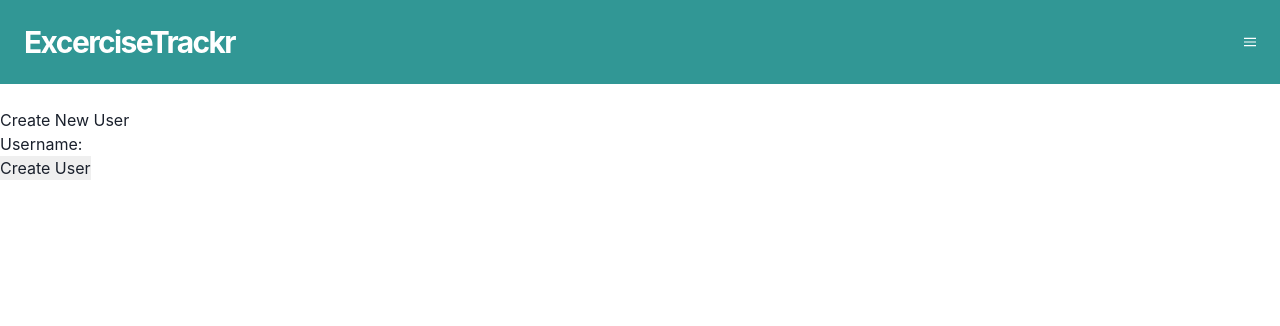
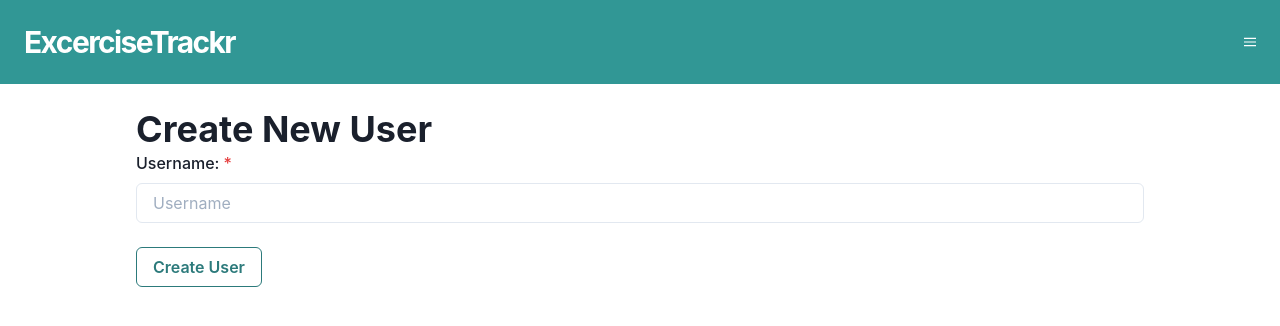
Before and after one commit to dbeattie/exercise-trackr, a React (Create React App) app: page /user in a window 1280 px wide. Shown: the top 326 px of the page. Built offline with nearby package versions, Linux system fonts and the light colour scheme.

Commit message:
add chakra icons, fix create user page, & create edit/delete buttons on exercise list

```diff
--- a/package.json
+++ b/package.json
@@ -3,7 +3,7 @@
   "version": "0.1.0",
   "private": true,
   "dependencies": {
-    "@chakra-ui/icons": "^1.0.10",
+    "@chakra-ui/icons": "^1.0.13",
     "@chakra-ui/react": "^1.5.1",
     "@emotion/react": "^11",
     "@emotion/styled": "^11",
--- a/src/components/create-exercise.component.js
+++ b/src/components/create-exercise.component.js
@@ -139,7 +139,7 @@ export default function CreateExercise(props) {
         </div>
         <div className="form-group">
           <FormControl id="date" isRequired>
-            <FormLabel>Duration (in minutes):</FormLabel>
+            <FormLabel>Date:</FormLabel>
             <div>
                 <DatePicker
                   size="md"
@@ -149,6 +149,7 @@ export default function CreateExercise(props) {
             </div>
           </FormControl>
         </div>
+        <br></br>
         <div className="form-group">
           <Button type="submit" colorScheme="teal" variant="outline" className="btn btn-primary">
             Create Exercise Log
--- a/src/components/create-user.component.js
+++ b/src/components/create-user.component.js
@@ -1,5 +1,13 @@
 import React, { useState, useEffect } from "react";
 import axios from "axios";
+import {
+  Heading,
+  Input,
+  FormControl,
+  FormLabel,
+  Container,
+  Button,
+} from "@chakra-ui/react"
 
 export default function CreateUser() {
   const [user, setUser] = useState("");
@@ -24,31 +32,29 @@ export default function CreateUser() {
     }
 
     setUser("");
+    window.location = "/";
   };
 
   // console.log({ user });
   return (
-    <div>
-      <h3>Create New User</h3>
+    <Container maxW="1040px" mx="auto">
+      <Heading>Create New User</Heading>
       <form onSubmit={onSubmit}>
-        <div className="form-group">
-          <label>Username: </label>
-          <input
-            type="text"
-            required
-            className="form-control"
-            value={user}
-            onChange={e=> onChangeUsername(e.target.value)}
-          />
-        </div>
-        <div className="form-group">
-          <input
-            type="submit"
-            value="Create User"
-            className="btn btn-primary"
-          />
+        <div className="form-control">
+        <FormControl id="user" isRequired>
+            <FormLabel>Username:</FormLabel>
+            <Input
+              value={user}
+              onChange={(e) => onChangeUsername(e.target.value)}
+              placeholder="Username"
+            />
+          </FormControl>
+          <br></br>
+        <Button type="submit" colorScheme="teal" variant="outline" className="btn btn-primary">
+            Create User
+          </Button>
         </div>
       </form>
-    </div>
+    </Container>
   );
 }
--- a/src/components/exercise.component.js
+++ b/src/components/exercise.component.js
@@ -2,8 +2,10 @@ import React, { useState, useEffect } from "react";
 import { Link } from "react-router-dom";
 // import axios from "axios";
 // import Table from 'react-bootstrap/Table';
+import { IconButton, Button } from "@chakra-ui/react";
+import { EditIcon, DeleteIcon } from "@chakra-ui/icons";
 
-export default function Exercise({exercise, deleteExercise}) {
+export default function Exercise({ exercise, deleteExercise }) {
     console.log("Exercise:", exercise);
     console.log("Function:", deleteExercise);
     return (
@@ -13,44 +15,22 @@ export default function Exercise({exercise, deleteExercise}) {
             <td>{exercise.duration}</td>
             <td>{exercise.date.substring(0, 10)}</td>
             <td>
-                <Link to={"/edit/" + exercise._id}>edit</Link> |{" "}
-                <a href="#" onClick={() => deleteExercise(exercise._id)}>
-                    delete
-    </a>
+                <Link to={"/edit/" + exercise._id}>
+                    <IconButton
+                        icon={<EditIcon />}
+                        colorScheme="blue"
+                        size="sm"
+                        variant="outline"
+                    />
+                </Link> {" "}
+                <IconButton
+                    icon={<DeleteIcon />}
+                    colorScheme="red"
+                    size="sm"
+                    variant="outline"
+                    onClick={() => deleteExercise(exercise._id)}
+                    />
             </td>
         </tr>
-
-        // This is a responsive bootstrap code that we didn't add just yet...
-        // because we're considering switching everything to Chakra.UI
-        // <Table responsive>
-        //     <thead>
-        //         <tr>
-        //             <th>#</th>
-        //             {Array.from({ length: 12 }).map((_, index) => (
-        //                 <th key={index}>Table heading</th>
-        //             ))}
-        //         </tr>
-        //     </thead>
-        //     <tbody>
-        //         <tr>
-        //             <td>1</td>
-        //             {Array.from({ length: 12 }).map((_, index) => (
-        //                 <td key={index}>Table cell {index}</td>
-        //             ))}
-        //         </tr>
-        //         <tr>
-        //             <td>2</td>
-        //             {Array.from({ length: 12 }).map((_, index) => (
-        //                 <td key={index}>Table cell {index}</td>
-        //             ))}
-        //         </tr>
-        //         <tr>
-        //             <td>3</td>
-        //             {Array.from({ length: 12 }).map((_, index) => (
-        //                 <td key={index}>Table cell {index}</td>
-        //             ))}
-        //         </tr>
-        //     </tbody>
-        // </Table>
     );
 };
```
Also changed, not shown: 2 other files (tests, documents, lock files or other folders).
